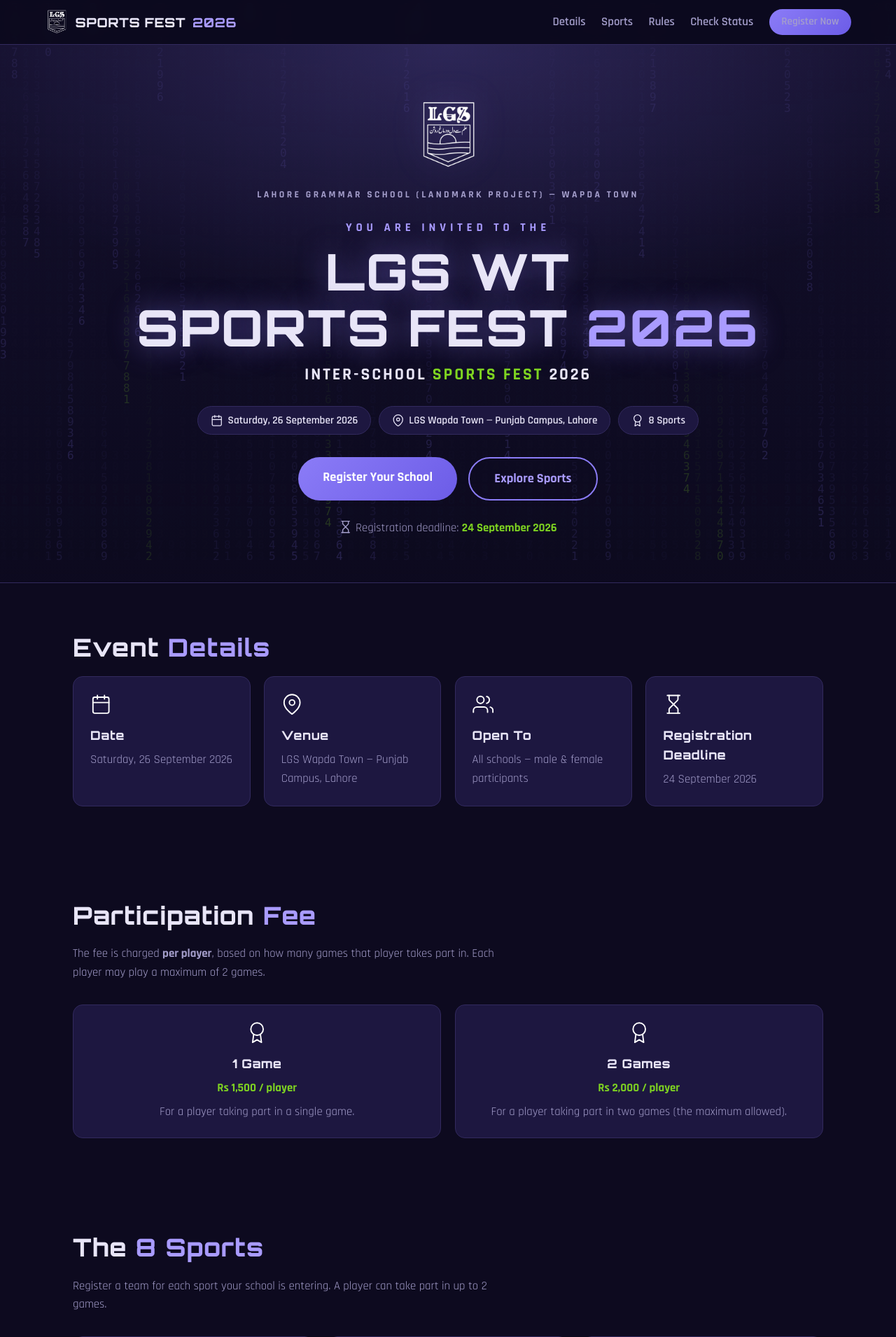
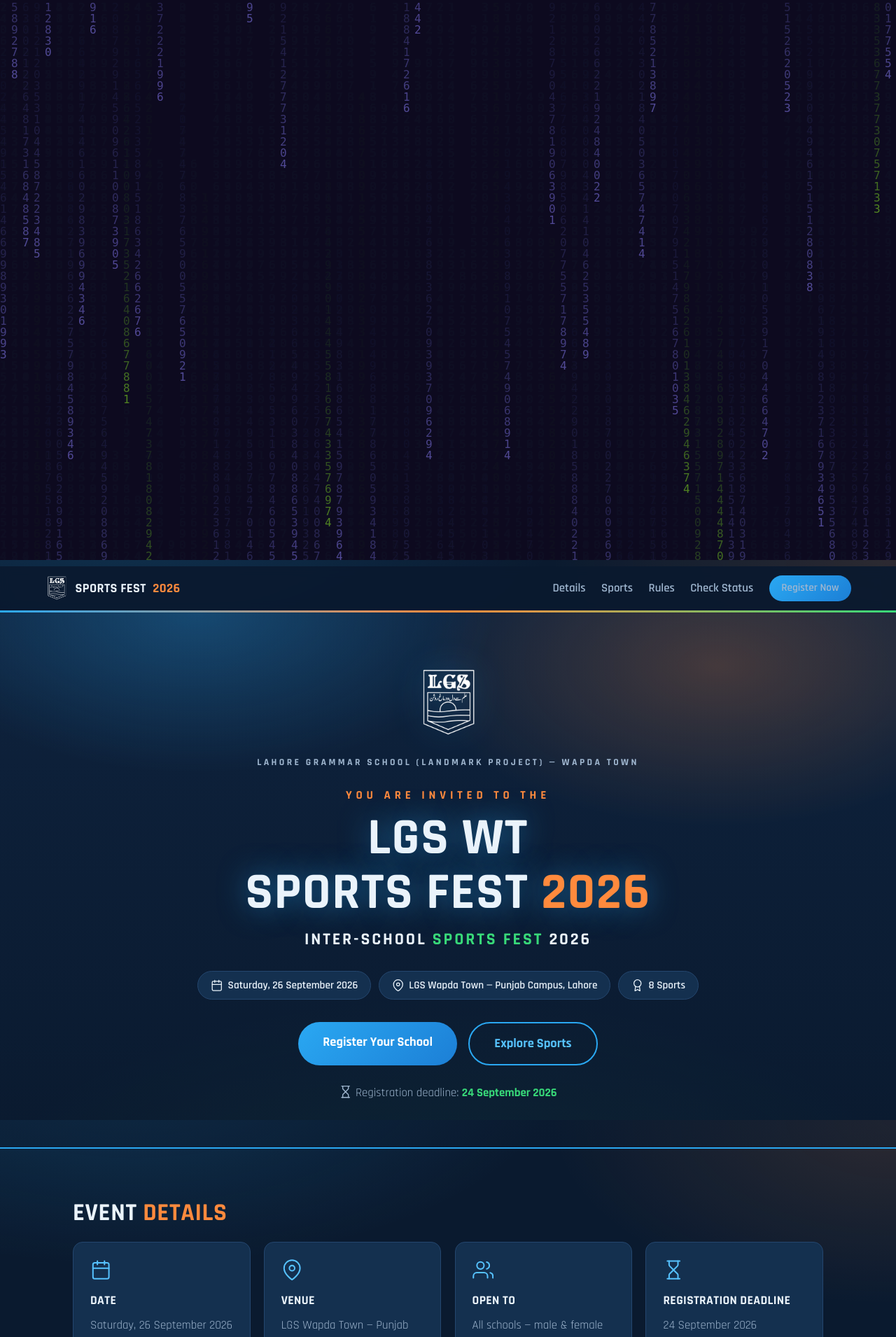
Before and after one commit to Abdulc2218/lgsrobotech, a Flask app: page / in a window 1280 px wide. Shown: the top 1910 px of the page at 70% size. Run offline with Flask 3, Linux system fonts and the light colour scheme; some libraries are stand-ins or nearby versions.

Commit message:
Add files via upload

```diff
--- a/static/style.css
+++ b/static/style.css
@@ -1,15 +1,17 @@
-/* ===== Robotech 6.0 — dark circuit theme ===== */
+/* ===== LGS WT Sports Fest 2026 — stadium theme ===== */
 :root {
-  --bg: #0d0a1f;
-  --bg-2: #161130;
-  --card: #1d1740;
-  --card-border: #322a5e;
-  --text: #e8e5f7;
-  --text-dim: #a49ecb;
-  --purple: #8b7cf7;
-  --purple-bright: #a99bff;
-  --green: #7ed321;
-  --danger: #ff6b81;
+  --bg: #0a1a2f;            /* deep stadium navy */
+  --bg-2: #0f2440;
+  --card: #14304f;
+  --card-border: #24466e;
+  --text: #eaf3fb;
+  --text-dim: #9fb6cf;
+  /* variable names kept from the old theme; values are now sporty blue */
+  --purple: #2aa8f2;        /* electric blue (primary) */
+  --purple-bright: #56c2ff; /* bright blue */
+  --orange: #ff8a3d;        /* energetic orange (accent) */
+  --green: #38d979;         /* vivid green */
+  --danger: #ff5c72;
   --radius: 14px;
 }
 
@@ -18,31 +20,39 @@
 html { background: var(--bg); }
 
 body {
-  background: transparent;
+  background:
+    radial-gradient(ellipse 80% 60% at 15% -10%, rgba(42, 168, 242, 0.18), transparent 60%),
+    radial-gradient(ellipse 70% 60% at 100% 0%, rgba(255, 138, 61, 0.14), transparent 55%),
+    radial-gradient(ellipse 90% 70% at 50% 120%, rgba(56, 217, 121, 0.10), transparent 60%),
+    var(--bg);
+  background-attachment: fixed;
   color: var(--text);
   font-family: "Rajdhani", "Segoe UI", system-ui, sans-serif;
   font-size: 1.05rem;
   line-height: 1.6;
 }
 
-/* ===== Matrix rain background ===== */
-#matrix-bg {
+/* Subtle diagonal "speed stripes" behind everything for sporty energy. */
+body::before {
+  content: "";
   position: fixed;
   inset: 0;
-  width: 100%;
-  height: 100%;
   z-index: -1;
-  opacity: 0.6;
   pointer-events: none;
+  background-image: repeating-linear-gradient(
+    -45deg,
+    rgba(255, 255, 255, 0.022) 0 2px,
+    transparent 2px 22px);
 }
 
 h1, h2, h3, .nav-brand, .total, .reg-id {
-  font-family: "Orbitron", "Segoe UI", system-ui, sans-serif;
-  letter-spacing: 0.03em;
+  font-family: "Oswald", "Rajdhani", "Segoe UI", system-ui, sans-serif;
+  letter-spacing: 0.02em;
+  text-transform: uppercase;
 }
 
 a { color: var(--purple-bright); text-decoration: none; }
-.accent { color: var(--purple-bright); }
+.accent { color: var(--orange); }
 .green { color: var(--green); }
 
 /* ===== Outlined icon system ===== */
@@ -61,9 +71,10 @@ a { color: var(--purple-bright); text-decoration: none; }
   position: sticky; top: 0; z-index: 50;
   display: flex; align-items: center; justify-content: space-between;
   padding: 0.8rem 5%;
-  background: rgba(13, 10, 31, 0.92);
+  background: rgba(10, 26, 47, 0.92);
   backdrop-filter: blur(8px);
-  border-bottom: 1px solid var(--card-border);
+  border-bottom: 3px solid transparent;
+  border-image: linear-gradient(90deg, var(--purple), var(--orange), var(--green)) 1;
 }
 .nav-brand { color: var(--text); font-weight: 800; font-size: 1.15rem; display: inline-flex; align-items: center; gap: 0.6rem; }
 .nav-crest { height: 34px; width: auto; }
@@ -74,37 +85,38 @@ a { color: var(--purple-bright); text-decoration: none; }
 /* ===== Buttons ===== */
 .btn {
   display: inline-block;
-  background: linear-gradient(135deg, var(--purple), #6c5ce7);
+  background: linear-gradient(135deg, var(--purple), #1c7fd6);
   color: #fff; font-weight: 700; font-family: "Rajdhani", sans-serif;
   padding: 0.65rem 1.5rem; border: none; border-radius: 999px;
   cursor: pointer; font-size: 1rem;
   transition: transform 0.15s, box-shadow 0.15s;
 }
-.btn:hover { transform: translateY(-2px); box-shadow: 0 6px 20px rgba(139, 124, 247, 0.4); }
+.btn:hover { transform: translateY(-2px); box-shadow: 0 6px 20px rgba(42, 168, 242, 0.45); }
 .btn-lg { padding: 0.9rem 2.2rem; font-size: 1.15rem; }
 .btn-small { padding: 0.4rem 1.1rem; font-size: 0.95rem; }
 .btn-outline {
   background: transparent; border: 2px solid var(--purple);
   color: var(--purple-bright);
 }
-.btn-outline:hover { background: rgba(139, 124, 247, 0.12); }
+.btn-outline:hover { background: rgba(42, 168, 242, 0.14); }
 
 /* ===== Hero ===== */
 .hero {
   padding: 5rem 5% 4rem;
   text-align: center;
   background:
-    radial-gradient(ellipse 60% 50% at 50% 0%, rgba(139, 124, 247, 0.22), transparent),
-    linear-gradient(180deg, rgba(22, 17, 48, 0.72), rgba(13, 10, 31, 0.35));
-  border-bottom: 1px solid var(--card-border);
+    radial-gradient(ellipse 55% 50% at 22% 0%, rgba(42, 168, 242, 0.28), transparent 60%),
+    radial-gradient(ellipse 55% 50% at 80% 10%, rgba(255, 138, 61, 0.22), transparent 60%),
+    linear-gradient(180deg, rgba(15, 36, 64, 0.82), rgba(10, 26, 47, 0.4));
+  border-bottom: 2px solid var(--purple);
 }
-.hero-crest { height: 96px; width: auto; margin-bottom: 1.2rem; filter: drop-shadow(0 0 24px rgba(139, 124, 247, 0.35)); }
+.hero-crest { height: 96px; width: auto; margin-bottom: 1.2rem; filter: drop-shadow(0 0 24px rgba(42, 168, 242, 0.45)); }
 .hero-school { color: var(--text-dim); letter-spacing: 0.25em; font-size: 0.85rem; font-weight: 700; }
-.hero-invite { color: var(--purple-bright); letter-spacing: 0.35em; margin-top: 1.4rem; font-weight: 700; }
+.hero-invite { color: var(--orange); letter-spacing: 0.35em; margin-top: 1.4rem; font-weight: 700; }
 .hero-title {
-  font-size: clamp(2.4rem, 7vw, 4.5rem);
-  font-weight: 800; line-height: 1.1; margin: 0.6rem 0;
-  text-shadow: 0 0 40px rgba(139, 124, 247, 0.5);
+  font-size: clamp(2.4rem, 7vw, 4.6rem);
+  font-weight: 700; line-height: 1.05; margin: 0.6rem 0;
+  text-shadow: 0 0 40px rgba(42, 168, 242, 0.55);
 }
 .hero-tagline { font-size: clamp(1.1rem, 3vw, 1.5rem); font-weight: 700; letter-spacing: 0.12em; margin-top: 0.4rem; }
 .hero-chips { margin-top: 1.6rem; display: flex; gap: 0.7rem; justify-content: center; flex-wrap: wrap; }
@@ -131,18 +143,24 @@ a { color: var(--purple-bright); text-decoration: none; }
   border-radius: var(--radius); padding: 1.5rem;
 }
 .card h3 { margin-bottom: 0.5rem; font-size: 1.1rem; }
-.card-icon { margin-bottom: 0.6rem; color: #fff; }
-.card-icon .icon { width: 1.9rem; height: 1.9rem; stroke-width: 1.5; }
+.card-icon { margin-bottom: 0.6rem; color: var(--purple-bright); }
+.card-icon .icon { width: 1.9rem; height: 1.9rem; stroke-width: 1.6; }
 .card p { color: var(--text-dim); }
 
 .cat-card { text-align: center; }
-.cat-grades { color: var(--green) !important; font-weight: 700; margin-bottom: 0.4rem; }
+.cat-grades { color: var(--orange) !important; font-weight: 700; margin-bottom: 0.4rem; }
 
-/* ===== Challenges ===== */
-.challenge-card { display: flex; flex-direction: column; }
+/* ===== Sports cards ===== */
+.challenge-card { display: flex; flex-direction: column; position: relative; overflow: hidden;
+  transition: transform 0.15s, border-color 0.15s; }
+.challenge-card::before {
+  content: ""; position: absolute; top: 0; left: 0; right: 0; height: 4px;
+  background: linear-gradient(90deg, var(--purple), var(--orange));
+}
+.challenge-card:hover { transform: translateY(-4px); border-color: var(--purple); }
 .challenge-head { display: flex; align-items: center; gap: 0.7rem; margin-bottom: 0.6rem; }
-.challenge-icon { color: #fff; display: inline-flex; }
-.challenge-icon .icon { width: 1.5rem; height: 1.5rem; stroke-width: 1.5; }
+.challenge-icon { color: var(--orange); display: inline-flex; }
+.challenge-icon .icon { width: 1.6rem; height: 1.6rem; stroke-width: 1.6; }
 .spec-list { margin: 0.8rem 0 1rem 1.2rem; color: var(--text-dim); font-size: 0.95rem; }
 .challenge-foot {
   margin-top: auto; display: flex; align-items: center;
@@ -159,7 +177,7 @@ a { color: var(--purple-bright); text-decoration: none; }
 /* ===== CTA band ===== */
 .cta-band {
   text-align: center;
-  background: linear-gradient(135deg, rgba(139, 124, 247, 0.12), rgba(126, 211, 33, 0.07));
+  background: linear-gradient(135deg, rgba(42, 168, 242, 0.14), rgba(255, 138, 61, 0.10));
   border: 1px solid var(--card-border); border-radius: var(--radius);
   margin: 2rem auto 4rem; padding: 3rem 5%;
 }
@@ -172,7 +190,7 @@ a { color: var(--purple-bright); text-decoration: none; }
 .form-section { max-width: 900px; }
 .reg-form fieldset { border: 1px solid var(--card-border); margin-bottom: 1.4rem; }
 .reg-form legend {
-  font-family: "Orbitron", sans-serif; font-weight: 700;
+  font-family: "Oswald", sans-serif; font-weight: 700;
   padding: 0 0.6rem; color: var(--purple-bright);
 }
 .field-grid { display: grid; grid-template-columns: repeat(auto-fit, minmax(260px, 1fr)); gap: 1rem; }
@@ -207,12 +225,12 @@ input.field-valid { border-color: var(--green); }
 .player-row:last-of-type { border-bottom: none; }
 .player-grid { flex: 1; grid-template-columns: repeat(auto-fit, minmax(150px, 1fr)); }
 .add-player { margin-top: 0.2rem; }
-.status-sport { font-family: "Orbitron", sans-serif; color: var(--purple-bright);
+.status-sport { font-family: "Oswald", sans-serif; color: var(--purple-bright);
   font-size: 0.95rem; margin: 1rem 0 0.4rem; display: flex; align-items: center; gap: 0.4rem; }
 
 .team-row { margin-bottom: 1rem; background: var(--bg-2); }
 .team-row-head { display: flex; justify-content: space-between; align-items: center; margin-bottom: 0.8rem; }
-.team-label { color: var(--purple-bright); font-family: "Orbitron", sans-serif; }
+.team-label { color: var(--purple-bright); font-family: "Oswald", sans-serif; }
 .remove-team {
   background: transparent; border: 1px solid var(--card-border); color: var(--danger);
   border-radius: 6px; width: 2rem; height: 2rem; cursor: pointer; font-size: 0.9rem;
@@ -252,7 +270,7 @@ input.field-valid { border-color: var(--green); }
 .status-track-card { margin-top: 1.4rem; border-color: var(--purple); }
 .payment-fieldset { border-color: var(--green) !important; margin-top: 0.4rem; }
 .read-these {
-  font-family: "Orbitron", sans-serif; font-weight: 800;
+  font-family: "Oswald", sans-serif; font-weight: 800;
   font-size: 1.1rem; letter-spacing: 0.04em; color: var(--green);
   text-transform: uppercase; margin: 0.2rem 0 1rem;
   padding-bottom: 0.5rem; border-bottom: 2px solid var(--green);
@@ -293,11 +311,11 @@ input[type="file"]::file-selector-button {
 .flash-ok { background: rgba(126, 211, 33, 0.1); border: 1px solid var(--green); color: var(--green); }
 .flash-warn { background: rgba(255, 200, 60, 0.1); border: 1px solid #ffc83c; color: #ffc83c; }
 .email-sent { color: var(--green); font-size: 0.9rem; margin-top: 0.6rem; }
-.txn-ref { font-family: "Orbitron", monospace; letter-spacing: 0.05em;
+.txn-ref { font-family: "Oswald", monospace; letter-spacing: 0.05em;
            color: var(--purple-bright); background: var(--bg-2);
            padding: 0.1rem 0.5rem; border-radius: 5px; }
 .stat-card { text-align: center; }
-.stat-num { display: block; font-family: "Orbitron", sans-serif; font-size: 1.6rem; color: var(--purple-bright); font-weight: 800; }
+.stat-num { display: block; font-family: "Oswald", sans-serif; font-size: 1.6rem; color: var(--purple-bright); font-weight: 800; }
 .stat-label { color: var(--text-dim); font-size: 0.9rem; }
 .challenge-count-grid { display: flex; flex-wrap: wrap; gap: 0.5rem; margin-top: 0.6rem; }
 .challenge-count-grid strong { color: var(--green); }
@@ -313,7 +331,7 @@ input[type="file"]::file-selector-button {
 .badge-rejected { background: rgba(255, 107, 129, 0.15); color: var(--danger); border: 1px solid var(--danger); }
 .reg-grid { display: grid; grid-template-columns: 1fr 240px; gap: 1.4rem; }
 @media (max-width: 760px) { .reg-grid { grid-template-columns: 1fr; } }
-.receipt-col h4 { font-family: "Orbitron", sans-serif; margin-bottom: 0.6rem; color: var(--purple-bright); }
+.receipt-col h4 { font-family: "Oswald", sans-serif; margin-bottom: 0.6rem; color: var(--purple-bright); }
 .receipt-thumb { width: 100%; max-height: 260px; object-fit: contain; border: 1px solid var(--card-border); border-radius: 8px; background: var(--bg-2); }
 .missing-receipt { color: #ffc83c; font-weight: 700; }
 .status-form { display: flex; flex-direction: column; gap: 0.5rem; margin-top: 0.8rem; }
@@ -335,7 +353,7 @@ input[type="file"]::file-selector-button {
 .status-result { text-align: center; }
 .status-result .status-icon { margin-bottom: 0.6rem; }
 .status-result .status-icon .icon { width: 3rem; height: 3rem; stroke-width: 1.5; }
-.status-regid { font-family: "Orbitron", sans-serif; color: var(--purple-bright);
+.status-regid { font-family: "Oswald", sans-serif; color: var(--purple-bright);
                 letter-spacing: 0.04em; margin-bottom: 0.6rem; }
 .status-result h3 { font-size: 1.4rem; margin-bottom: 0.6rem; }
 .status-result p { color: var(--text-dim); max-width: 620px; margin: 0 auto 1rem; }
@@ -360,7 +378,7 @@ input[type="file"]::file-selector-button {
   display: grid; grid-template-columns: repeat(auto-fit, minmax(240px, 1fr)); gap: 2rem;
 }
 .footer-crest { height: 64px; width: auto; margin-bottom: 0.8rem; }
-.footer h4 { font-family: "Orbitron", sans-serif; margin-bottom: 0.6rem; color: var(--purple-bright); }
+.footer h4 { font-family: "Oswald", sans-serif; margin-bottom: 0.6rem; color: var(--purple-bright); }
 .footer p { color: var(--text-dim); font-size: 0.95rem; }
 .tagline-sm { font-weight: 700; margin-top: 0.5rem; }
 .footer-note { text-align: center; color: var(--text-dim); margin-top: 2.4rem; font-size: 0.9rem; }
```
